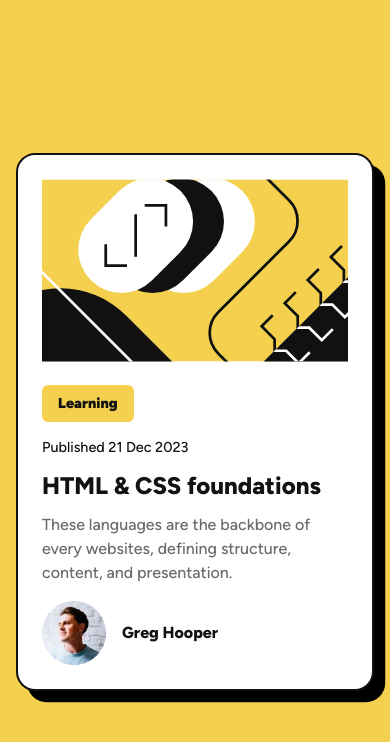
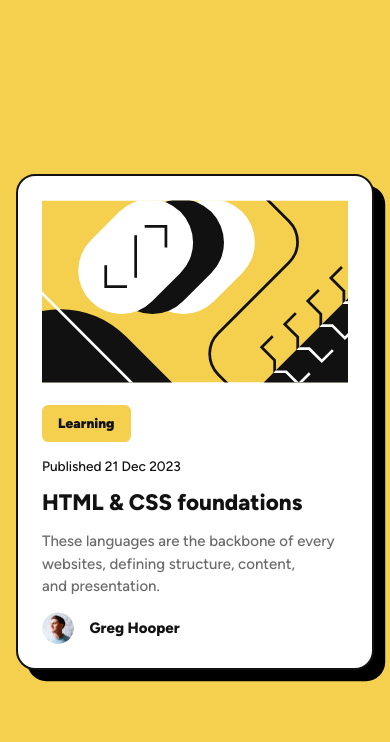
Before and after one commit to Ariarzg/blog-preview-card-main, a plain HTML site: page index.html in a window 390 px wide. Drawn offline with Linux system fonts and the light colour scheme.

Commit message:
Improved Responsiveness

```diff
--- a/index.html
+++ b/index.html
@@ -24,7 +24,9 @@
         class="Thumbnail of this course"
       />
       <p class="learning-state">Learning</p>
-      <p class="published-date">Published 21 Dec 2023</p>
+      <p class="published-date">
+        Published <time datetime="2023-12-21">21 Dec 2023</time>
+      </p>
       <h2 class="title">HTML &#38; CSS foundations</h2>
       <p class="description">
         These languages are the backbone of every websites, defining structure,
@@ -36,7 +38,7 @@
           alt="avatar"
           class="Author's avatar"
         />
-        <h3 class="author-name">Greg Hooper</h3>
+        <p class="author-name">Greg Hooper</p>
       </section>
     </main>
   </body>
--- a/style.css
+++ b/style.css
@@ -46,41 +46,39 @@ body {
   margin-top: 0.5rem;
   padding: 0.5rem 1rem;
   font-weight: 900;
-  font-size: 0.9rem;
+  font-size: clamp(0.7rem, 3.5vw, 0.9rem);
   border-radius: 0.4rem;
 }
 
 .published-date {
   font-weight: 500;
-  font-size: 0.9rem;
+  font-size: clamp(0.7rem, 3.5vw, 0.9rem);
 }
 
 .title {
-  font-size: 1.5rem;
+  font-size: clamp(1.15rem, 5.75vw, 1.5rem);
   font-weight: 800;
 }
 
 .description {
-  font-size: 1rem;
+  font-size: clamp(0.8rem, 3.85vw, 1rem);
   font-weight: 500;
   color: #6b6b6b;
 }
 
 .author {
   display: flex;
-  flex-direction: row;
   align-items: center;
-  justify-content: start;
 
   gap: 1rem;
 }
 
-.author-avatar {
+.avatar {
   border-radius: 50%;
-  max-height: 3rem;
+  max-height: 2rem;
 }
 
 .author-name {
   font-weight: 800;
-  font-size: 1rem;
+  font-size: clamp(0.8rem, 3.85vw, 1rem);
 }
```
